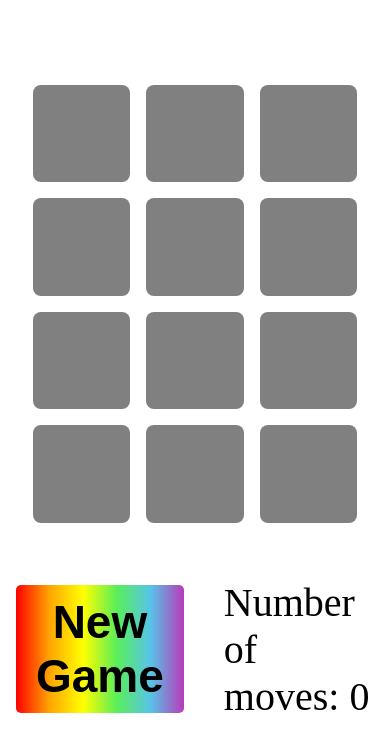
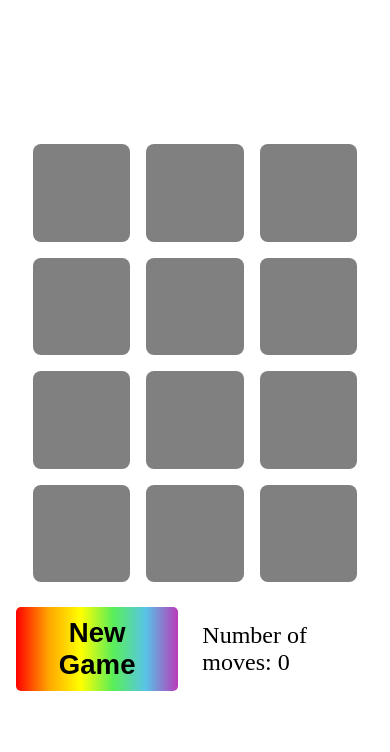
Before and after one commit to CamilleJennyLe/memory-rainbow, a React (Vite) app: page / in a window 390 px wide. Shown: the top 752 px of the page. Built offline with nearby package versions, Linux system fonts and the light colour scheme.

Commit message:
smaller font for mobile

```diff
--- a/src/board/board.css
+++ b/src/board/board.css
@@ -17,7 +17,7 @@
   padding: 1em;
 }
 
-.header {
+.actions {
   display: flex;
   flex-direction: column;
   align-items: center;
@@ -33,12 +33,9 @@
     grid-template-columns: repeat(3, 1fr);
     grid-template-rows: repeat(4, 1fr);
   }
-  .header {
+  .actions {
     flex-direction: row;
-    font-size: 2.5em;
-  }
-  .new-game-button {
-    padding: 2em 4em;
+    font-size: 1.5em;
   }
 }
 
--- a/src/board/board.tsx
+++ b/src/board/board.tsx
@@ -14,7 +14,7 @@ function Board() {
           <Card key={`${index}-${card.color}`} index={index} />
         ))}
       </div>
-      <div className="header">
+      <div className="actions">
         <button className="new-game-button" onClick={newGame}>
           New Game
         </button>
```
